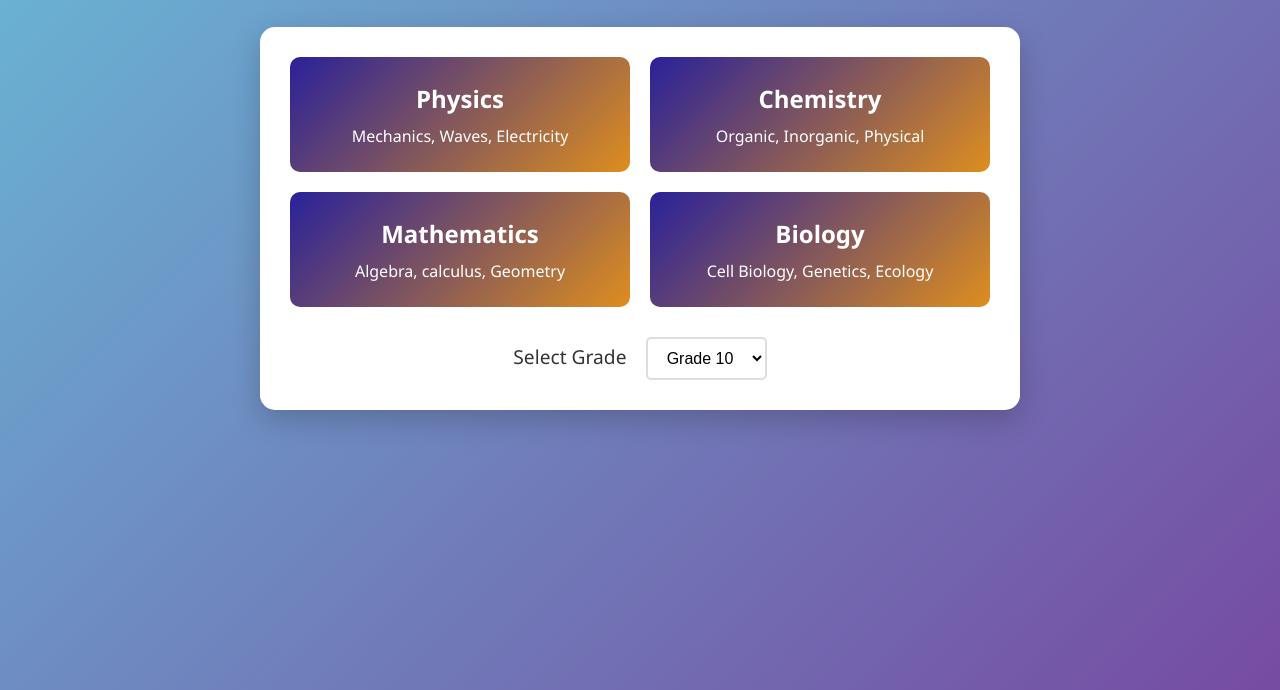
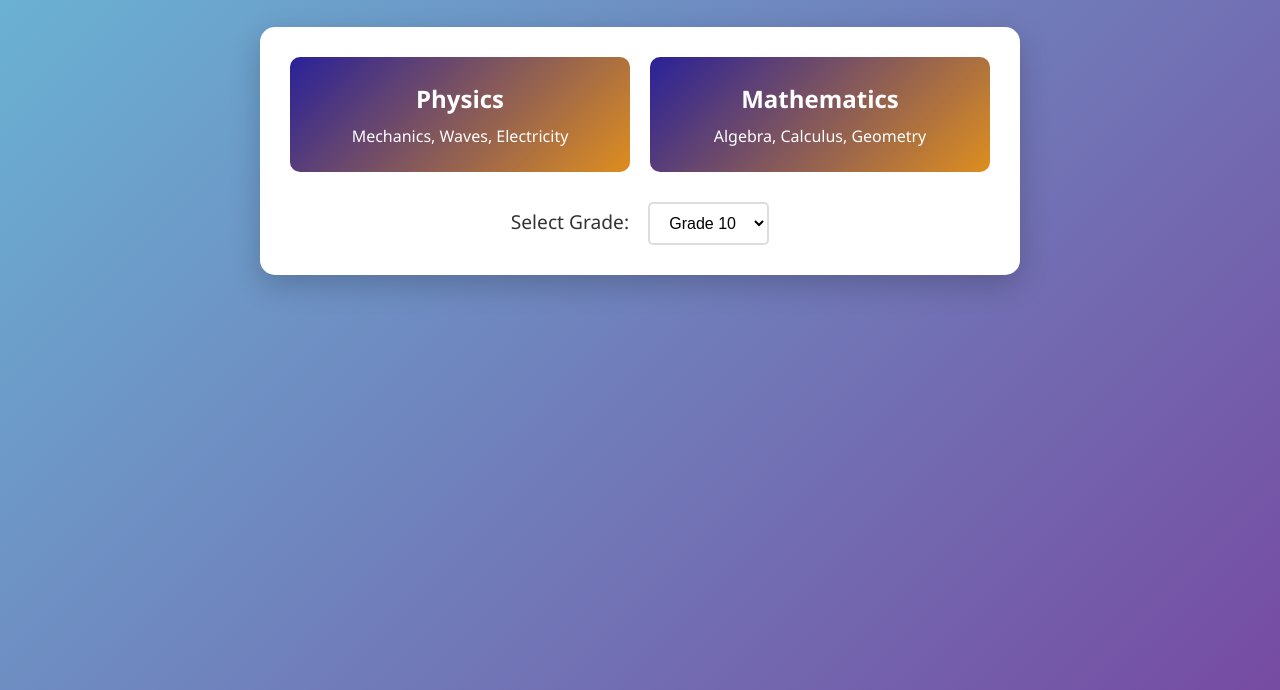
Before and after one commit to CjWrits/QuizApp, a plain HTML site: page index.html in a window 1280 px wide. Shown: the part 110-800 px from the top of the page. Drawn offline with Linux system fonts and the light colour scheme.

Commit message:
Removed Biology & Chemistry

```diff
--- a/index.html
+++ b/index.html
@@ -19,22 +19,14 @@
                     <h3>Physics</h3>
                     <p>Mechanics, Waves, Electricity</p>
                 </div>
-                <div class="subject-card" data-subject="chemistry">
-                    <h3>Chemistry</h3>
-                    <p>Organic, Inorganic, Physical</p>
-                </div>
                 <div class="subject-card" data-subject="maths">
                     <h3>Mathematics</h3>
-                    <p>Algebra, calculus, Geometry</p>
-                </div>
-                <div class="subject-card" data-subject="biology">
-                    <h3>Biology</h3>
-                    <p>Cell Biology, Genetics, Ecology</p>
+                    <p>Algebra, Calculus, Geometry</p>
                 </div>
             </div>
 
             <div class="grade-selector">
-                <label>Select Grade</label>
+                <label>Select Grade:</label>
                 <select id="grade-select">
                     <option value="10">Grade 10</option>
                     <option value="11">Grade 11</option>
@@ -65,16 +57,16 @@
                     <span class="stat-value" id="score">0</span>
                     <span class="stat-label">Score</span>
                 </div>
-               <div class="stat">
+                <div class="stat">
                     <span class="stat-value" id="correct-answers">0</span>
                     <span class="stat-label">Correct</span>
                 </div>
                 <div class="stat">
-                    <span class="stat-value" id="score">0</span>
+                    <span class="stat-value" id="total-questions">10</span>
                     <span class="stat-label">Total</span>
                 </div>
             </div>
-            <button id="restart-btn">Take Another Quiz!</button>
+            <button id="restart-btn">Take Another Quiz</button>
         </div>
     </div>
 
```
